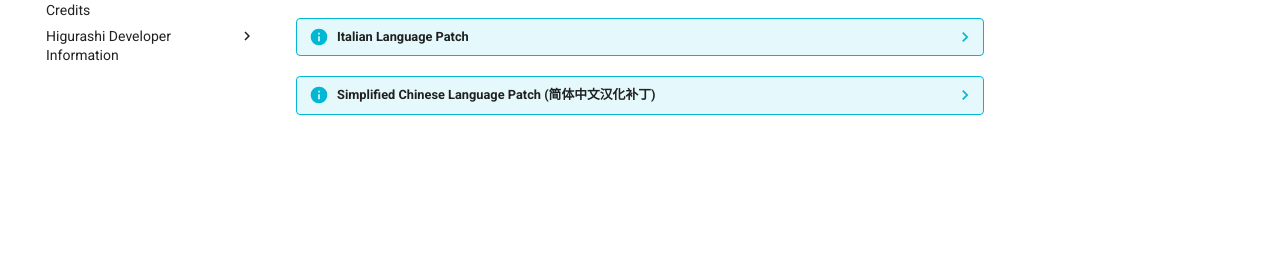
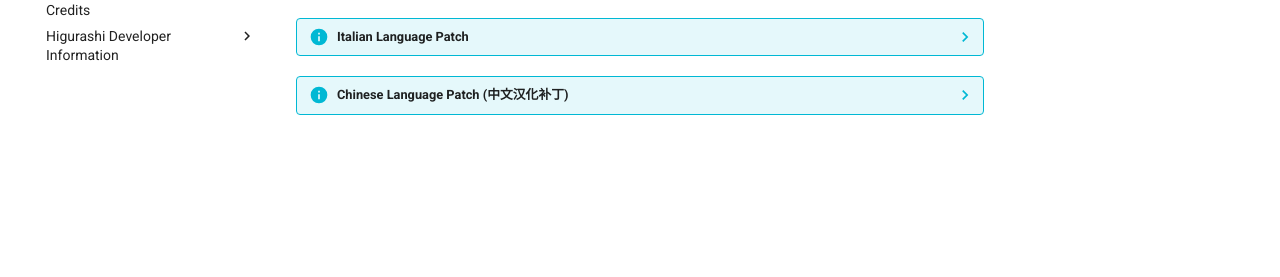
Before and after one commit to 07th-mod/wiki, an MkDocs documentation site: the page built from docs/Snippets/third-party-features.md, in a window 1280 px wide. Shown: the part 317-594 px from the top of the page. Built offline with MkDocs 1.6.1 and Material for MkDocs 9.7.7, drawn with Linux system fonts in a browser that asks for light colours.

Commit message:
Update Chinese language pack description

```diff
--- a/docs/Snippets/third-party-features.md
+++ b/docs/Snippets/third-party-features.md
@@ -32,9 +32,9 @@
         * [Ch.1 Onikakushi Info/Manual Downloads](https://github.com/Xorboth/onikakushi-ita/releases/latest) and [Issues Page](https://github.com/Xorboth/onikakushi-ita/issues)
         * [Ch.2 Watanagashi Info/Manual Downloads](https://github.com/Xorboth/watanagashi-ita/releases/latest) and [Issues Page](https://github.com/Xorboth/watanagashi-ita/issues)
 
-??? info "Simplified Chinese Language Patch (简体中文汉化补丁)"
+??? info "Chinese Language Patch (中文汉化补丁)"
 
-    An addon which provides a conversion of Ch.1 and Ch.6 (so far) to Simplified Chinese. [More details in Simplified Chinese here](https://higurashi.ycx-studios.site).
+    An addon which provides a conversion of Ch.1 to Ch.6 (so far) to Chinese. [More details in Chinese here](https://higurashi.ycx-studios.site).
 
     Please note:
 
@@ -42,10 +42,11 @@
 
         * Visit the [patch list page](https://higurashi.ycx-studios.site/patch/list/) for all available patches
         * Contact them directly on [their website](https://higurashi.ycx-studios.site/about/)
-        * A version in Simplified Chinese of the [install guide](https://higurashi.ycx-studios.site/guide/07th-mod/main/) is available in their website
+        * A version in Chinese of the [install guide](https://higurashi.ycx-studios.site/guide/07th-mod/main/) is available in their website
+        * A high-speed download services for 07th-mod files self-hosted located in the mainland of China
         * Check out [their website](https://www.chinalcmod.com)
 
-    非官方简体中文汉化补丁, 目前仅提供第一章与第六章的版本. [更多信息请点这里](https://higurashi.ycx-studios.site).
+    非官方汉化补丁, 目前仅提供第一章到第六章的版本. [更多信息请点这里](https://higurashi.ycx-studios.site).
 
     请注意:
 
@@ -53,5 +54,6 @@
 
         * 访问[汉化补丁列表](https://higurashi.ycx-studios.site/patch/list/)查看所有可用的补丁
         * 直接在[补丁发布页面](https://higurashi.ycx-studios.site/about/)联系我们
-        * 另外我们也提供[07th-mod 使用指南](https://higurashi.ycx-studios.site/guide/07th-mod/main/)的简体中文翻译版本
+        * 我们提供[07th-mod 使用指南](https://higurashi.ycx-studios.site/guide/07th-mod/main/)的中文翻译版本
+        * 我们提供位于中国大陆地区 07th-mod 所需文件自托管的高速下载服务
         * 访问[我们的网站](https://www.chinalcmod.com)
```
